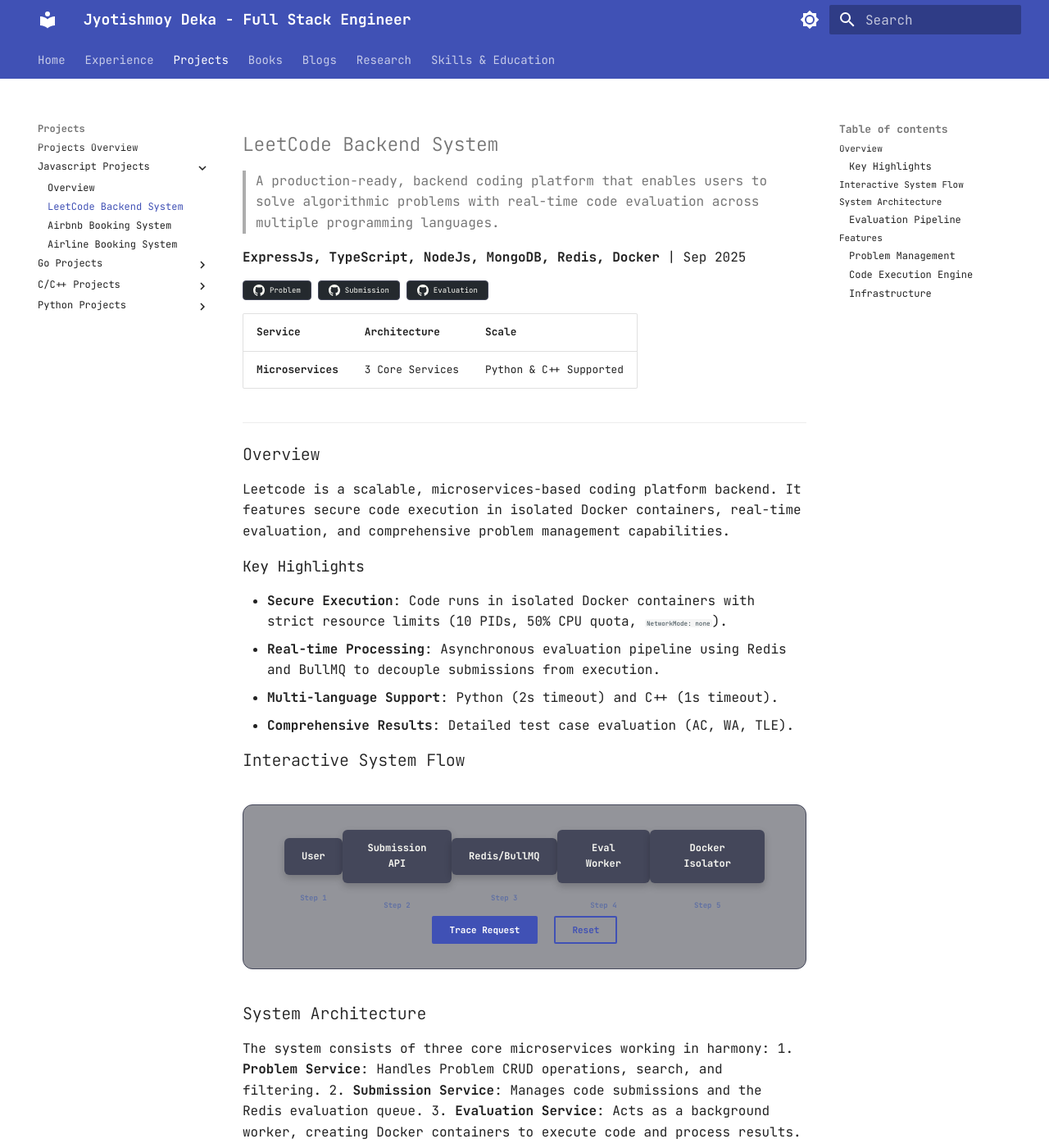
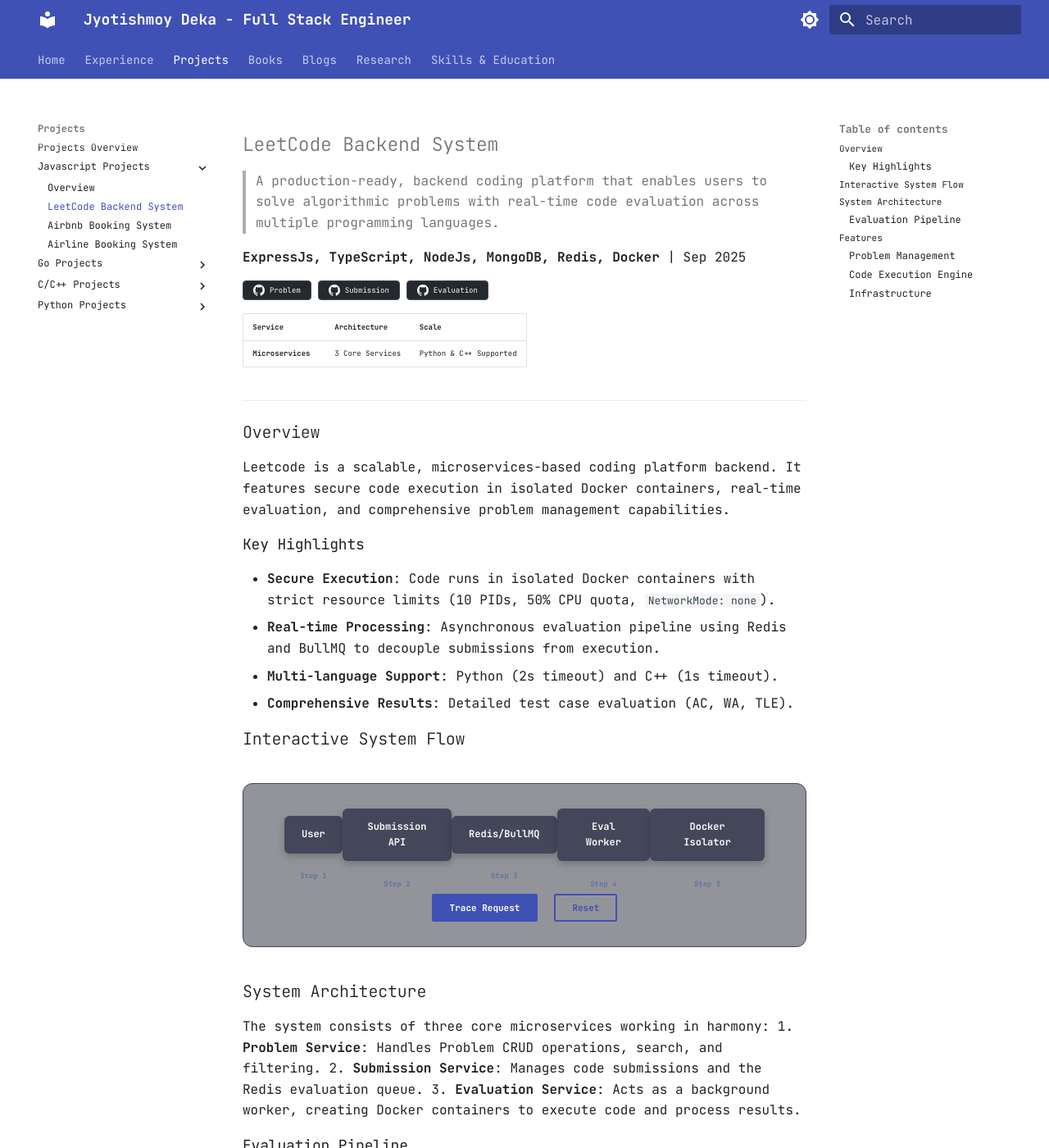
Before and after one commit to Jyotishmoy12/jyotishmoy-portfolio, an MkDocs documentation site: the page built from docs/leetcode-backend.md, in a window 1280 px wide and 1400 px high. Shown: the whole window at 82% size. Built offline with MkDocs 1.6.1 and Material for MkDocs 9.7.7, drawn with Linux system fonts in a browser that asks for light colours; comment, search, counter and statistics services are not loaded.

Commit message:
fixed css issues

```diff
--- a/docs/stylesheets/extra.css
+++ b/docs/stylesheets/extra.css
@@ -31,6 +31,8 @@
 
 :root {
     --md-typeset-font-size: 0.45rem;
+    /* Inline/code font — match readable body text (monospace looks smaller at same px) */
+    --md-code-font-size: 0.65rem;
 }
 
 body {
@@ -78,11 +80,27 @@
     font-size: 0.38rem !important;
 }
 
-.md-typeset code {
-    font-size: 0.38rem !important;
+/* Tables: keep cell text full size (Material shrinks tables by default) */
+.md-typeset table:not([class]) {
+    font-size: var(--md-typeset-font-size) !important;
 }
 
-/* Code blocks can feel very large */
+/* Inline code — same visual weight as body text */
+.md-typeset code {
+    font-size: var(--md-code-font-size) !important;
+}
+
+.md-typeset p code,
+.md-typeset li code,
+.md-typeset td code,
+.md-typeset th code,
+.md-typeset table code {
+    font-size: var(--md-code-font-size) !important;
+}
+
+.md-typeset pre > code {
+    font-size: var(--md-code-font-size) !important;
+}
 
 /* Base Styles - Material handles background based on palette */
 /* body {
```
